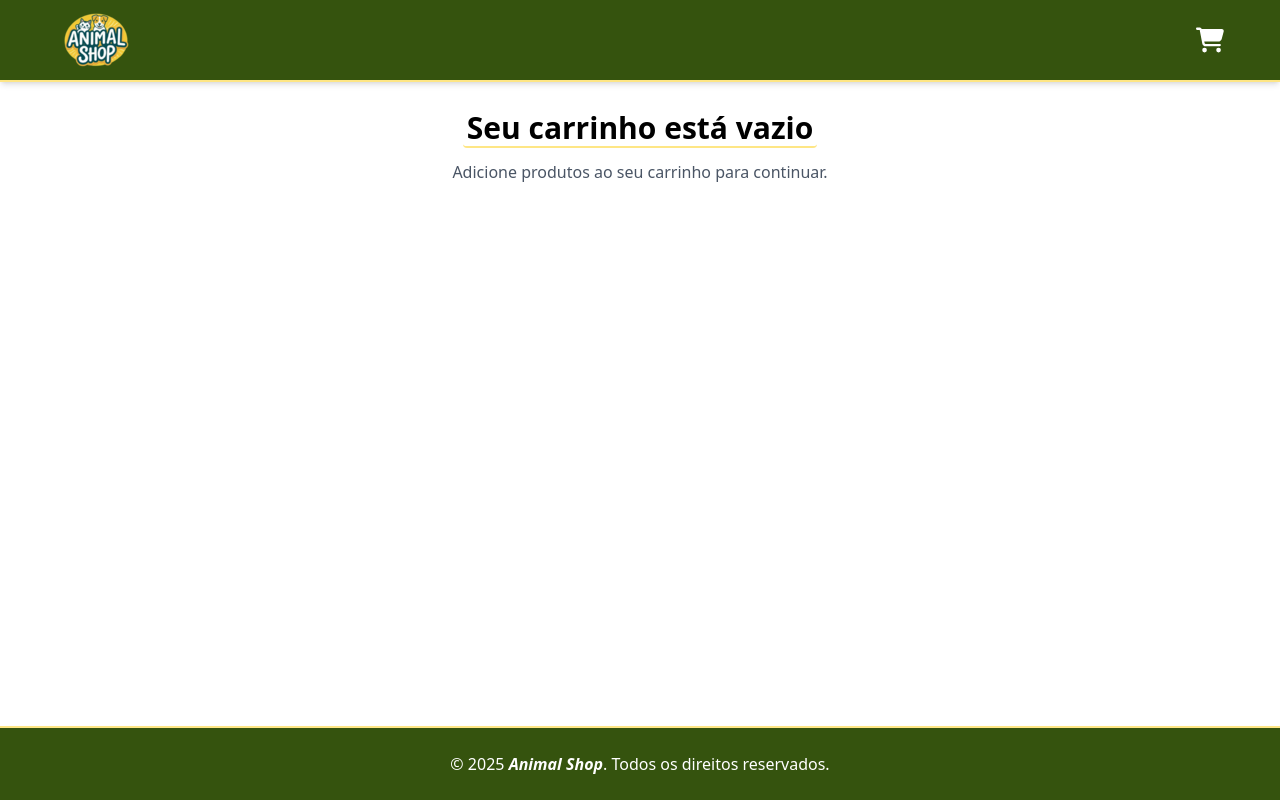
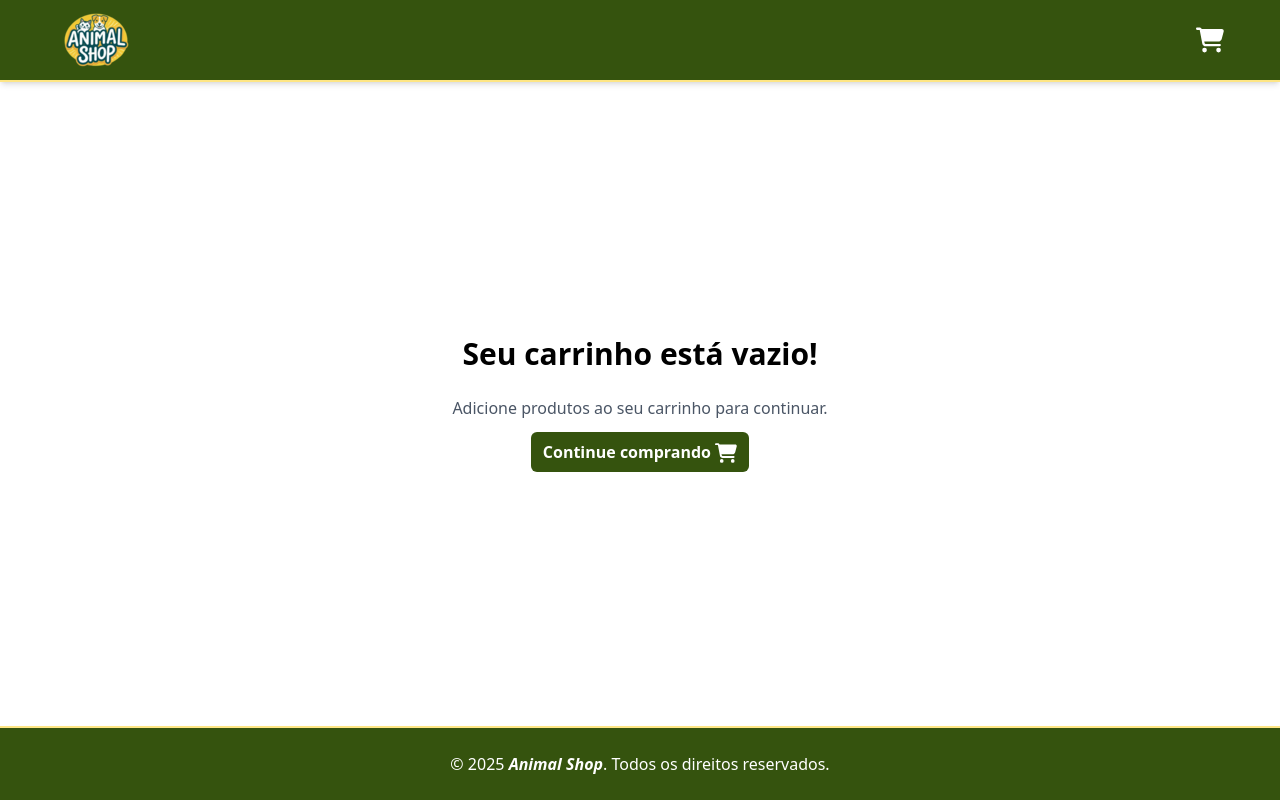
Before and after one commit to christopher-salomao/animal-shop-valtio, a React (Vite) app: page /meu-carrinho in a window 1280 px wide. Built offline with nearby package versions, Linux system fonts and the light colour scheme.

Commit message:
feat: logica de remover itens do carrinho finalizada

```diff
--- a/src/cartStore.ts
+++ b/src/cartStore.ts
@@ -8,11 +8,11 @@ export interface CartProps extends ProductProps {
 
 export const cartState = proxy({
   cart: [] as CartProps[],
+  cartTotal: 0,
 });
 
 export function addToCart(newItem: ProductProps) {
   const itemIndex = cartState.cart.findIndex((item) => item.id === newItem.id);
-
 
   if (itemIndex !== -1) {
     cartState.cart[itemIndex].amount += 1;
@@ -21,12 +21,36 @@ export function addToCart(newItem: ProductProps) {
   } else {
     cartState.cart.push({ ...newItem, amount: 1, total: newItem.price });
   }
+  saveCartToLocalStorage();
+}
 
+export function decrimentCartAmount(itemId: string) {
+  const itemIndex = cartState.cart.findIndex((item) => item.id === itemId);
+
+  if (itemIndex !== -1) {
+    cartState.cart[itemIndex].amount -= 1;
+    cartState.cart[itemIndex].total =
+      cartState.cart[itemIndex].amount * cartState.cart[itemIndex].price;
+  }
+  saveCartToLocalStorage();
+}
+
+export function removeFromCart(itemId: string) {
+  const itemIndex = cartState.cart.findIndex((item) => item.id === itemId);
+
+  if (itemIndex !== -1) {
+      cartState.cart.splice(itemIndex, 1);
+  }
+  saveCartToLocalStorage();
+}
+
+export function clearCart() {
+  cartState.cart = [];
   saveCartToLocalStorage();
 }
 
 function saveCartToLocalStorage() {
-  // localStorage.setItem("@animalShop", JSON.stringify(cartState.cart));
+  localStorage.setItem("@animalShop", JSON.stringify(cartState.cart));
 }
 
 const localCart = localStorage.getItem("@animalShop");
--- a/src/components/Header/index.tsx
+++ b/src/components/Header/index.tsx
@@ -2,13 +2,13 @@ import { FaCartShopping } from "react-icons/fa6";
 import { Link } from "react-router-dom";
 
 import { useSnapshot } from "valtio";
+
 import { cartState } from "../../cartStore";
-
 
 import logo from "../../assets/logo.png";
 
 function Header() {
-  const snap = useSnapshot(cartState.cart);
+  const snap = useSnapshot(cartState);
 
   return (
     <header className="bg-lime-900 text-white px-4 border-amber-200 border-b-2 shadow-md">
@@ -18,9 +18,9 @@ function Header() {
         </Link>
         <Link to="/meu-carrinho" className="relative mr-10">
           <FaCartShopping size={28} />
-          {snap.length > 0 && (
+          {snap.cart.length > 0 && (
             <span className="absolute h-5 w-5 -top-2 -right-2 bg-red-600 text-white text-xs font-bold rounded-full px-1 flex items-center justify-center">
-              {snap.length}
+              {snap.cart.length}
             </span>
           )}
         </Link>
--- a/src/pages/Cart/index.tsx
+++ b/src/pages/Cart/index.tsx
@@ -1,21 +1,29 @@
 import { useSnapshot } from "valtio";
-import { cartState, addToCart } from "../../cartStore";
+import { cartState, addToCart, decrimentCartAmount, removeFromCart, clearCart } from "../../cartStore";
 import { formatPrice } from "../../utils/formatPrice";
 
 import { FaRegTrashAlt } from "react-icons/fa";
+import { Link } from "react-router-dom";
+import { FaCartShopping } from "react-icons/fa6";
 
 function Cart() {
   const snap = useSnapshot(cartState);
 
   if (snap.cart.length === 0) {
     return (
-      <section className="mx-auto w-full max-w-7xl px-4 pb-7 flex flex-col items-center">
-        <h1 className="title text-3xl text-center mt-7 mb-3">
-          Seu carrinho está vazio
+      <section className="mx-auto w-full max-w-7xl h-full px-4 pb-7 flex flex-col items-center justify-center gap-3">
+        <h1 className="text-3xl text-center font-bold mt-7 mb-3">
+          Seu carrinho está vazio!
         </h1>
-        <p className="text-center font-medium text-gray-600 mb-8">
+        <p className="text-center font-medium text-gray-600">
           Adicione produtos ao seu carrinho para continuar.
         </p>
+        <Link
+          to="/"
+          className=" bg-lime-900 text-white font-bold px-3 py-2 rounded-md hover:bg-lime-800 transition-colors"
+        >
+          Continue comprando <FaCartShopping size={22} className="inline" />
+        </Link>
       </section>
     );
   }
@@ -42,7 +50,8 @@ function Cart() {
                   {formatPrice.format(item.price)}
                 </p>
                 <button
-                  /* onClick={() => removeFromCart(item.id)} */ className="text-red-700 hover:text-red-800 font-bold flex items-center gap-1 mt-1 cursor-pointer"
+                  onClick={() => removeFromCart(item.id)}
+                  className="text-red-700 hover:text-red-800 font-bold flex items-center gap-1 mt-1 cursor-pointer"
                 >
                   <FaRegTrashAlt size={20} />
                   Remover
@@ -57,12 +66,16 @@ function Cart() {
                   <div>
                     <button
                       disabled={item.amount === 1}
+                      onClick={() => decrimentCartAmount(item.id)}
                       className="bg-amber-300 hover:bg-amber-400 transition-colors text-white px-1.5 text-lg font-black rounded cursor-pointer disabled:opacity-50 disabled:cursor-not-allowed"
                     >
                       -
                     </button>
                     <span className="mx-2">{item.amount}</span>
-                    <button onClick={() => addToCart(item)} className="bg-amber-300 hover:bg-amber-400 transition-colors  text-white px-1 text-lg font-black rounded cursor-pointer">
+                    <button
+                      onClick={() => addToCart(item)}
+                      className="bg-amber-300 hover:bg-amber-400 transition-colors  text-white px-1 text-lg font-black rounded cursor-pointer"
+                    >
                       +
                     </button>
                   </div>
@@ -80,12 +93,15 @@ function Cart() {
             <h2 className="text-2xl font-bold text-zinc-900 mt-4">
               Total do carrinho: R$ 1110,99
             </h2>
-            <button className="flex items-center gap-1 text-red-700 hover:text-red-800 font-bold cursor-pointer">
+            <button
+              onClick={() => clearCart()}
+              className="flex items-center gap-1 text-red-700 hover:text-red-800 font-bold cursor-pointer"
+            >
               <FaRegTrashAlt size={24} />
               Remover todos os itens
             </button>
           </div>
-          <button className="bg-lime-800 hover:bg-lime-900 transition-colors text-white px-4 py-2 mt-3 rounded cursor-pointer">
+          <button className=" bg-lime-900 text-white font-bold px-3 py-2 rounded-md hover:bg-lime-800 transition-colors cursor-pointer">
             Finalizar compra
           </button>
         </div>
```
